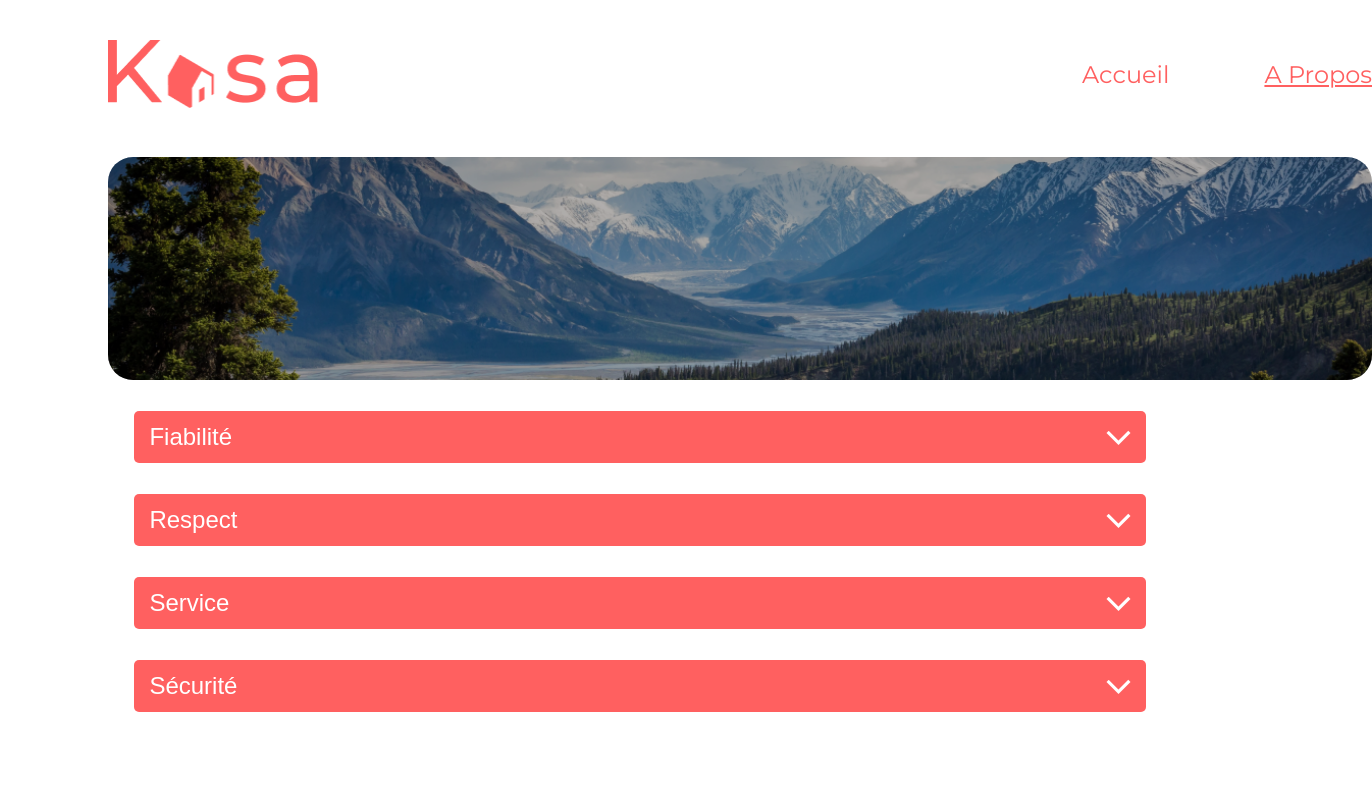
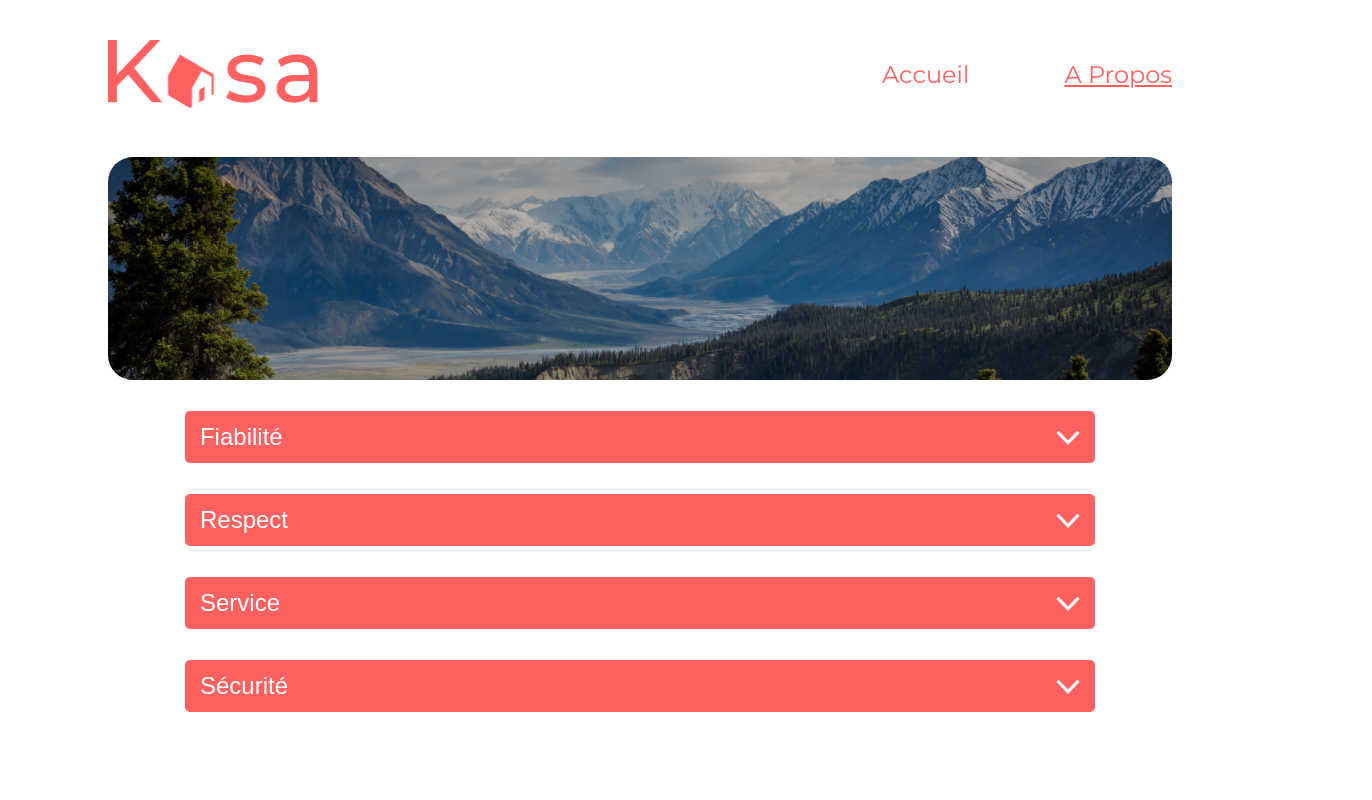
Before and after one commit to Arnaud0664/projet7_openclassrooms, a React (Create React App) app: page /about in a window 1280 px wide. Shown: the top 800 px of the page, 1372 px wide, since content can reach past the window. Built offline with nearby package versions, Linux system fonts and the light colour scheme.

Commit message:
fin modifs marges

```diff
--- a/src/style/css/index.css
+++ b/src/style/css/index.css
@@ -6,10 +6,10 @@
 
 body {
   max-width: 1440px;
-
   font-family: 'Montserrat', sans-serif;
 }
 
 main {
   margin: auto;
+
 }
--- a/src/style/modules_css/AboutBanner.module.css
+++ b/src/style/modules_css/AboutBanner.module.css
@@ -1,7 +1,6 @@
 
 .aboutBanner {
     position: relative;
-    width: 100%;
     height: 223px;
     margin: 0 20px 20px 20px;
     overflow: hidden;
--- a/src/style/modules_css/Banner.module.css
+++ b/src/style/modules_css/Banner.module.css
@@ -2,7 +2,6 @@
 .banner {
     border-radius: 10px;
     height: 111px;
-    width: 100%;
     overflow: hidden;
     position: relative;
     padding: 10px 16px;
--- a/src/style/modules_css/Collapse.module.css
+++ b/src/style/modules_css/Collapse.module.css
@@ -99,7 +99,7 @@
 }
 
 .collapseBlock_about {
-    margin: 0 10% 15% 10%;
+    margin: 0 14% 15% 14%;
     height: auto;
 }
 }
--- a/src/style/modules_css/Gallery.module.css
+++ b/src/style/modules_css/Gallery.module.css
@@ -3,7 +3,6 @@
     display: flex;
     position: relative;
     overflow: hidden;
-    width: 100%;
     Height: 255px;
     margin: 0 20px 0 20px;
     border-radius: 10px;
--- a/src/style/modules_css/Header.module.css
+++ b/src/style/modules_css/Header.module.css
@@ -11,7 +11,6 @@
 .header {
     display: flex;
     justify-content: space-between;
-    width: 100%;
     align-items: center;
     margin: 20px;
 }
--- a/src/style/modules_css/Home.module.css
+++ b/src/style/modules_css/Home.module.css
@@ -1,6 +1,5 @@
 
 .cardSection {
-    width: 100%;
     padding-bottom: 20px;
     margin: 0 20px 0 20px;
 }
--- a/src/style/modules_css/Product.module.css
+++ b/src/style/modules_css/Product.module.css
@@ -1,6 +1,5 @@
 
 .infoBlock {
-    width: 100%;
     display: flex;
 	flex-direction: column;
 	justify-content: space-between;
```
